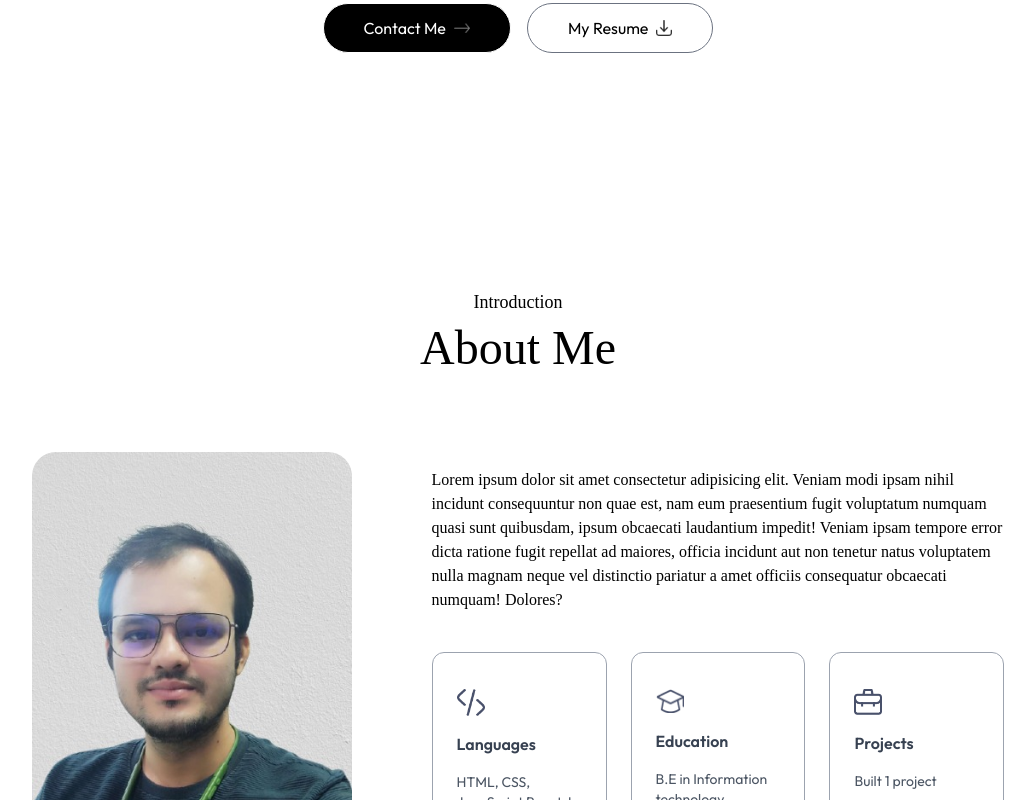
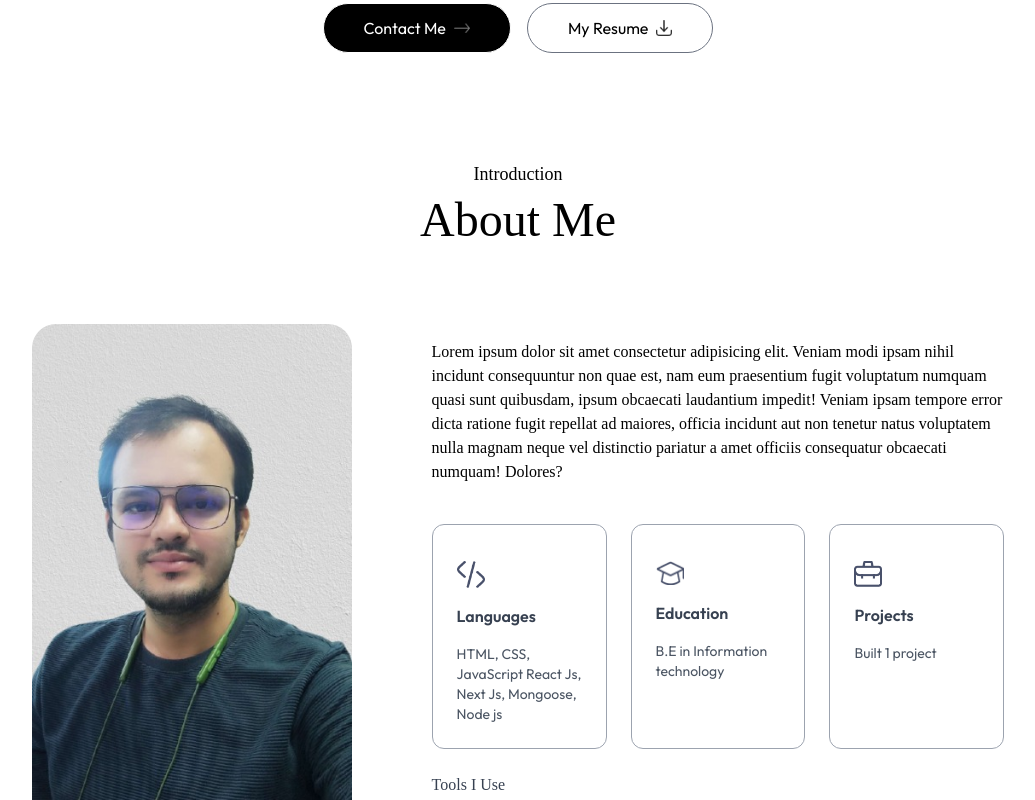
Before and after one commit to nspandey/my-modern-portfolio, a Next.js app: page / in a window 1280 px wide. Shown: the part 680-1480 px from the top of the page, without its empty margins (122-1157 px from the left). Built offline with nearby package versions, Linux system fonts and the light colour scheme; a web font is replaced by a local one.

Commit message:
Updated PortFolio

```diff
--- a/components/About.jsx
+++ b/components/About.jsx
@@ -6,7 +6,7 @@ const About = ({ isDarkMode }) => {
   return (
     <motion.div
       id='about'
-      className='w-full px-[12%] mt-32 py-10 scroll-mt-20'
+      className='w-full px-[12%] py-10 scroll-mt-20'
       initial={{ opacity: 0 }}
       whileInView={{ opacity: 1 }}
       transition={{ duration: 1 }}
```
